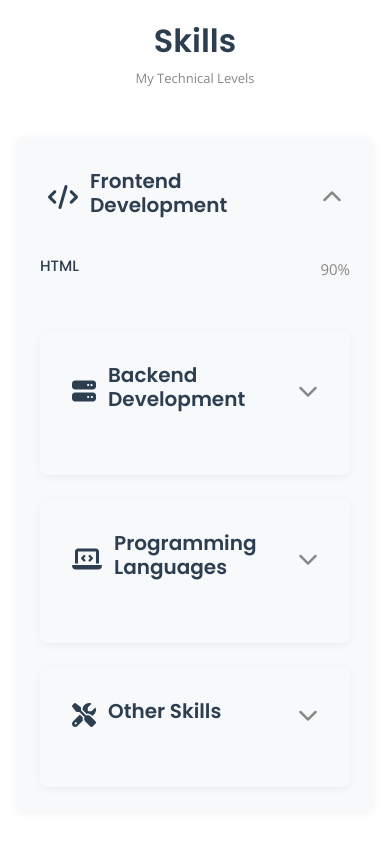
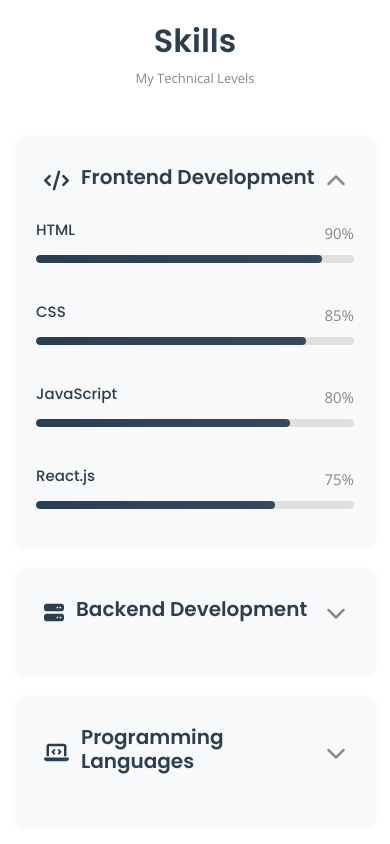
Before and after one commit to Ganu888/portfolio, a plain HTML site: page index.html in a window 390 px wide. Shown: the part 1580-2424 px from the top of the page. Drawn offline with nearby package versions, Linux system fonts and the light colour scheme.

Commit message:
structure skill

```diff
--- a/assets/css/style.css
+++ b/assets/css/style.css
@@ -414,8 +414,7 @@ img {
 
 .skills__data {
     display: flex;
-    justify-content: space-between;
-    align-items: center;
+    flex-direction: column;
     margin-bottom: var(--mb-1);
 }
 
@@ -1060,6 +1059,23 @@ img {
 
     .skills__container {
         grid-template-columns: 1fr;
+        gap: 1.5rem;
+    }
+
+    .skills__category {
+        padding: 1.25rem;
+    }
+
+    .skills__header {
+        margin-bottom: var(--mb-1);
+    }
+
+    .skills__icon {
+        font-size: 1.25rem;
+    }
+
+    .skills__title {
+        font-size: var(--h3-font-size);
     }
 
     .services__container {
--- a/index.html
+++ b/index.html
@@ -170,12 +170,6 @@
                                     <h3 class="skills__name">HTML</h3>
                                     <span class="skills__number">90%</span>
                                 </div>
-                                <div class="skills__list">
-                                    <div class="skills__data">
-                                        <div class="skills__titles">
-                                            <h3 class="skills__name">React.js</h3>
-                                            <span class="skills__number">75%</span>
-                                        </div>
                                 <div class="skills__bar">
                                     <span class="skills__percentage" data-percentage="90"></span>
                                 </div>
@@ -196,6 +190,15 @@
                                 </div>
                                 <div class="skills__bar">
                                     <span class="skills__percentage" data-percentage="80"></span>
+                                </div>
+                            </div>
+                            <div class="skills__data">
+                                <div class="skills__titles">
+                                    <h3 class="skills__name">React.js</h3>
+                                    <span class="skills__number">75%</span>
+                                </div>
+                                <div class="skills__bar">
+                                    <span class="skills__percentage" data-percentage="75"></span>
                                 </div>
                             </div>
                         </div>
```
Lines whose indentation alone changed are shown as unchanged.
